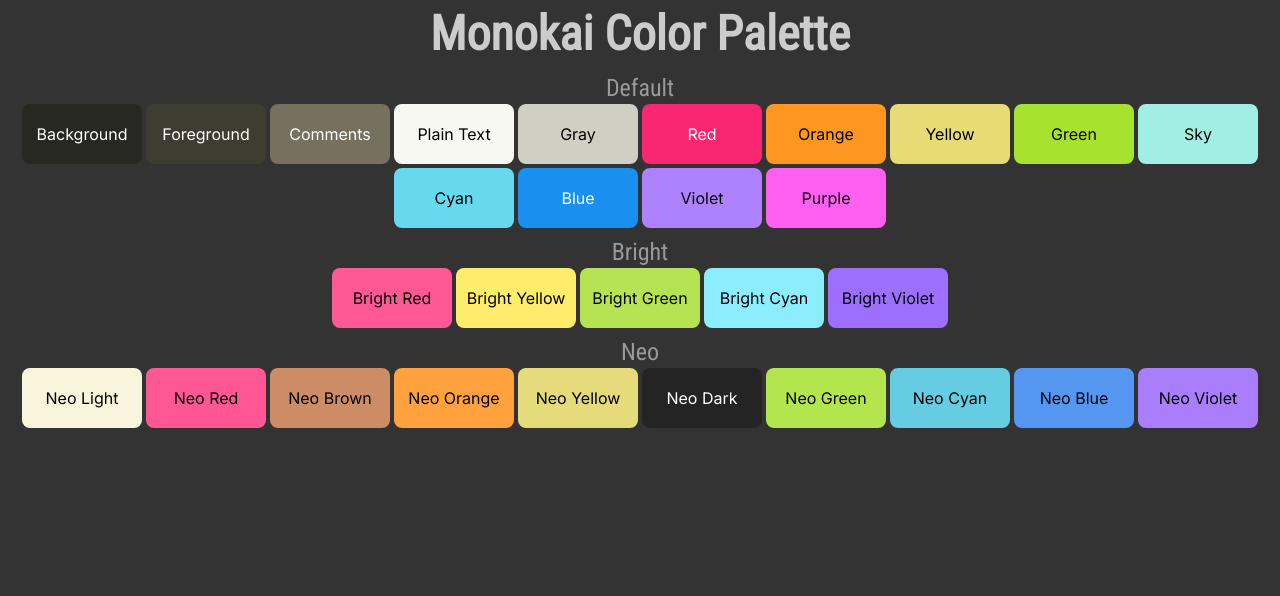
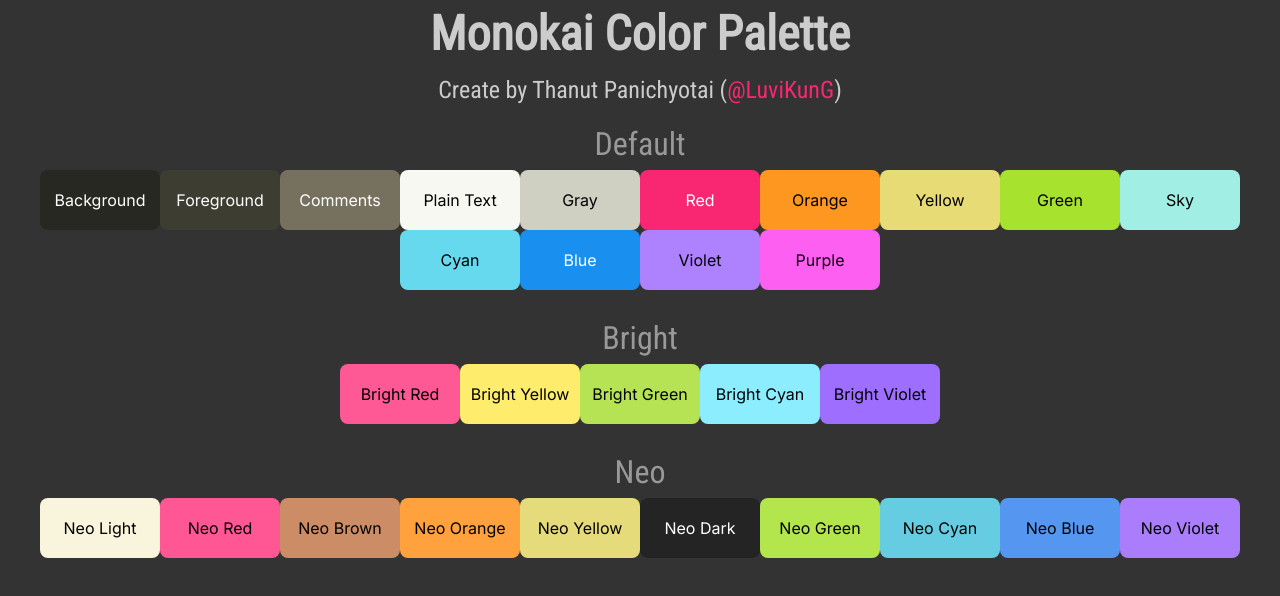
Before and after one commit to LuviKunG/ReactMonokaiColorPalette, a React (Create React App) app: page / in a window 1280 px wide. Shown: the top 596 px of the page. Built offline with nearby package versions, Linux system fonts and the light colour scheme.

Commit message:
fix grouping

```diff
--- a/package.json
+++ b/package.json
@@ -31,6 +31,7 @@
       "react-app/jest"
     ]
   },
+  "homepage": "/monokai",
   "browserslist": {
     "production": [
       ">0.2%",
--- a/src/App.css
+++ b/src/App.css
@@ -12,7 +12,7 @@
     flex-direction: column;
 }
 
-.App header {
+.App-header {
     font-family: 'Roboto Condensed', sans-serif;
     font-size: 48px;
     font-weight: 600;
@@ -22,31 +22,49 @@
     padding-bottom: 10px;
 }
 
+.App-subheader {
+    font-family: 'Roboto Condensed', sans-serif;
+    font-size: 24px;
+    font-weight: 400;
+    color: #ccc;
+    text-align: center;
+    padding-top: 10px;
+    padding-bottom: 10px;
+}
+
+.App-subheader a {
+    color: #f92672;
+    text-decoration: none;
+}
+
 .Color-container {
     display: flex;
-    padding: 4px;
-    flex-flow: wrap;
-    row-gap: 4px;
-    column-gap: 4px;
+    flex-flow: column;
     justify-content: center;
     padding-bottom: 100px;
 }
 
 .Color-group {
     display: flex;
-    padding: 4px;
-    flex-flow: wrap;
-    row-gap: 4px;
-    column-gap: 4px;
+    padding: 16px;
+    flex-flow: column;
+    row-gap: 10px;
     justify-content: center;
 }
 
 .Color-group-name {
     font-family: 'Roboto Condensed', sans-serif;
-    display: flexbox;
+    display: block;
     width: 100%;
-    font-size: 24px;
+    font-size: 32px;
     text-align: center;
+}
+
+.Color-group-color {
+    display: flex;
+    flex-flow: row wrap;
+    width: 100%;
+    justify-content: center;
 }
 
 .FixedFlex {
--- a/src/App.js
+++ b/src/App.js
@@ -47,6 +47,9 @@
       <header className="App-header">
         Monokai Color Palette
       </header>
+      <div className="App-subheader">
+        Create by Thanut Panichyotai (<a href="https://luvikung.github.io/">@LuviKunG</a>)
+      </div>
       <body>
         <div className="Color-container">
           {
@@ -54,6 +57,7 @@
               return (
                 <div className="Color-group">
                   <h2 className="Color-group-name">{groupName}</h2>
+                  <div className="Color-group-color">
                     {
                       colorMaps.map((entry) => {
                         return (
@@ -61,6 +65,7 @@
                         );
                       })
                     }
+                  </div>
                 </div>
               );
             })
```
Lines whose indentation alone changed are shown as unchanged.
